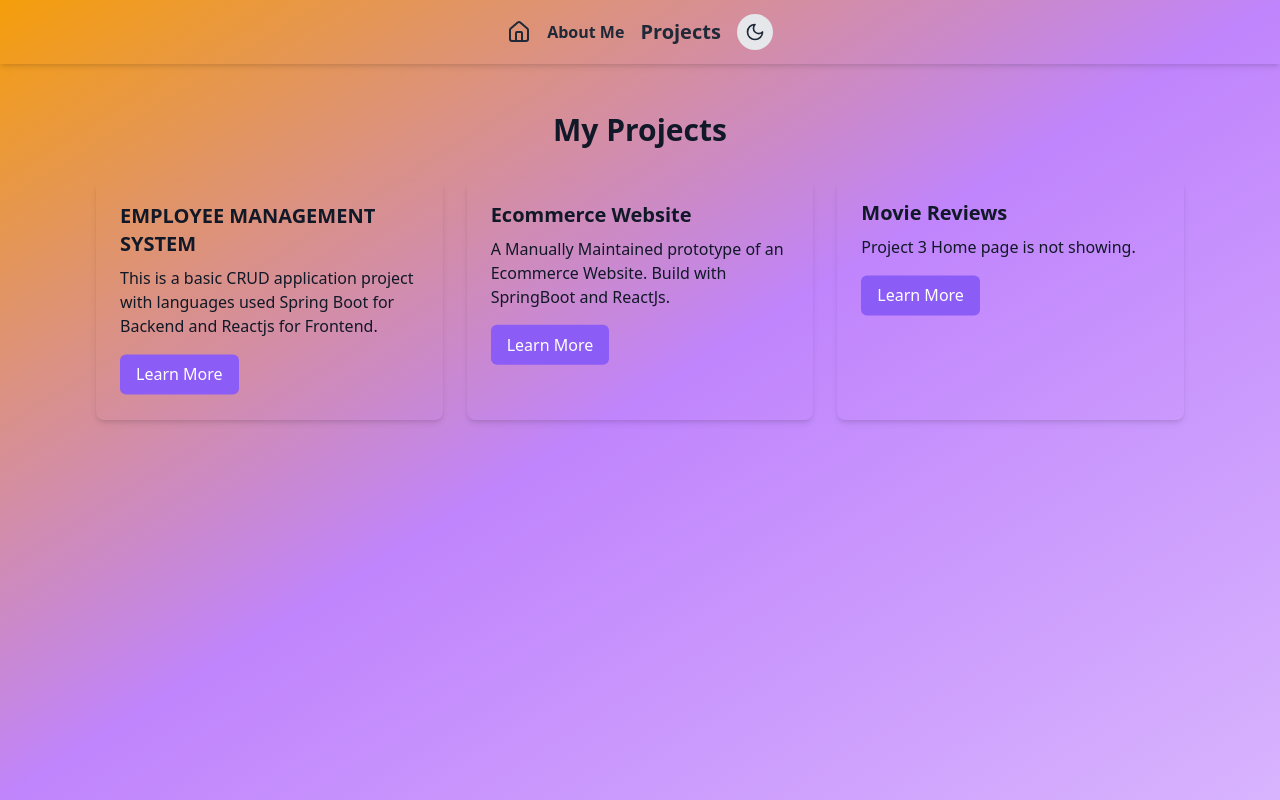
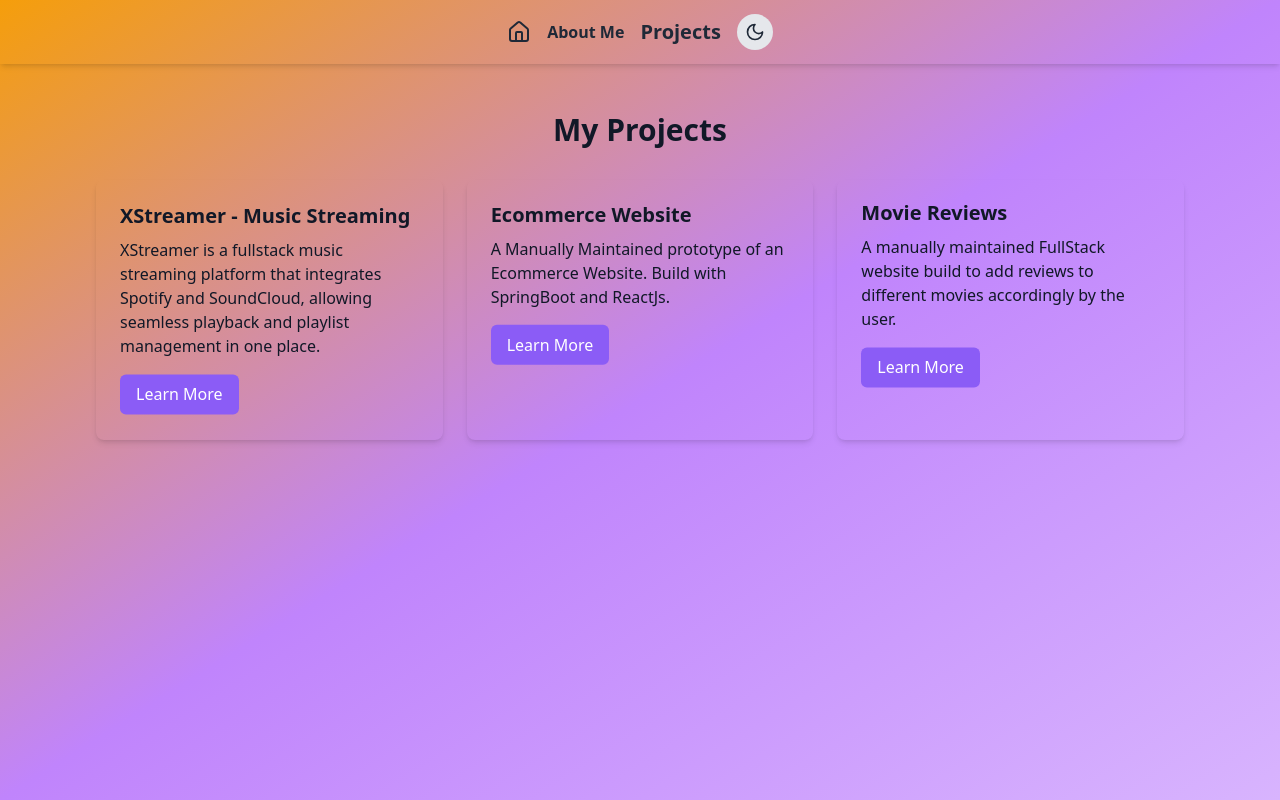
Before and after one commit to ujjwaljha03/my_portfolio, a React (Vite) app: page /projects in a window 1280 px wide. Built offline with nearby package versions, Linux system fonts and the light colour scheme.

Commit message:
Update Projects.tsx
adding new project

```diff
--- a/src/pages/Projects.tsx
+++ b/src/pages/Projects.tsx
@@ -105,11 +105,11 @@ interface Project {
 }
 
 const projects: Project[] = [
-  {
+   {
     id: 1,
-    title: 'EMPLOYEE MANAGEMENT SYSTEM',
-    description: 'This is a basic CRUD application project with languages used Spring Boot for Backend and Reactjs for Frontend.',
-    link: 'https://ems-frontend-henna.vercel.app/employees',
+    title: 'XStreamer - Music Streaming',
+    description: 'XStreamer is a fullstack music streaming platform that integrates Spotify and SoundCloud, allowing seamless playback and playlist management in one place.',
+    link: 'https://xstreamer.vercel.app/',
   },
   {
     id: 2,
@@ -120,7 +120,7 @@ const projects: Project[] = [
   {
     id: 3,
     title: 'Movie Reviews',
-    description: 'Project 3 Home page is not showing.',
+    description: 'A manually maintained FullStack website build to add reviews to different movies accordingly by the user.',
     link: 'https://movies-reviews-omega.vercel.app/watchlist',
   },
 ]
```
